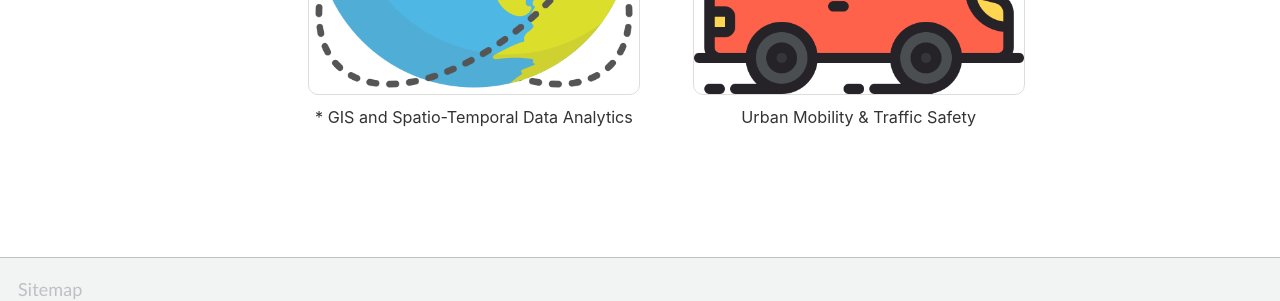
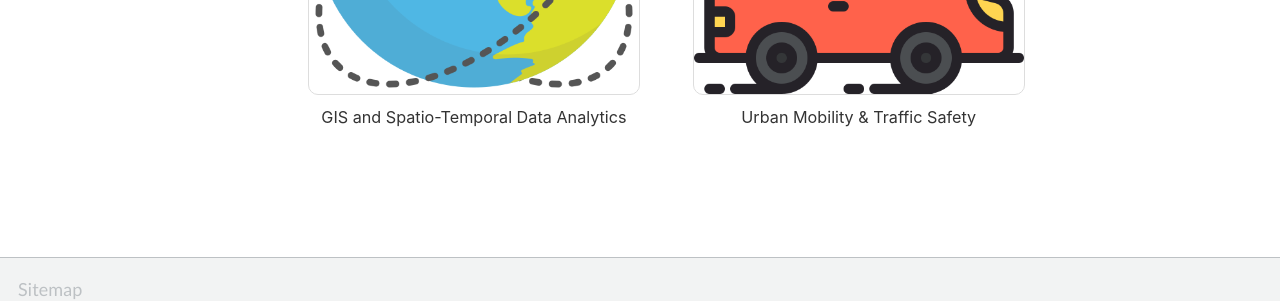
Before and after one commit to seungyeon677/seungyeon677.github.io, a Jekyll site: the page built from _pages/about.md, in a window 1280 px wide and 1064 px high. Shown: the part 669-970 px from the top of the window. Built offline with Jekyll 4.4.1, drawn with Linux system fonts in a browser that asks for light colours; some web fonts are replaced; a script bundle is joined from its source files by our own code; library files that are not in the unit come from our copies.

```diff
--- a/_pages/about.md
+++ b/_pages/about.md
@@ -18,7 +18,7 @@ During my graduate studies, I participated in the **IITP Global Research Support
     <td style="width: 50%; border: none; text-align: center; vertical-align: top;">
       <img src="{{ base_path }}/images/navigation.png" style="width: 90%; border-radius: 10px; border: 1px solid #ddd;">
       <p style="font-size: 0.85rem; color: #666; margin-top: 10px;">
-        * GIS and Spatio-Temporal Data Analytics
+        GIS and Spatio-Temporal Data Analytics
       </p>
     </td>
     <td style="width: 50%; border: none; text-align: center; vertical-align: top;">
```
